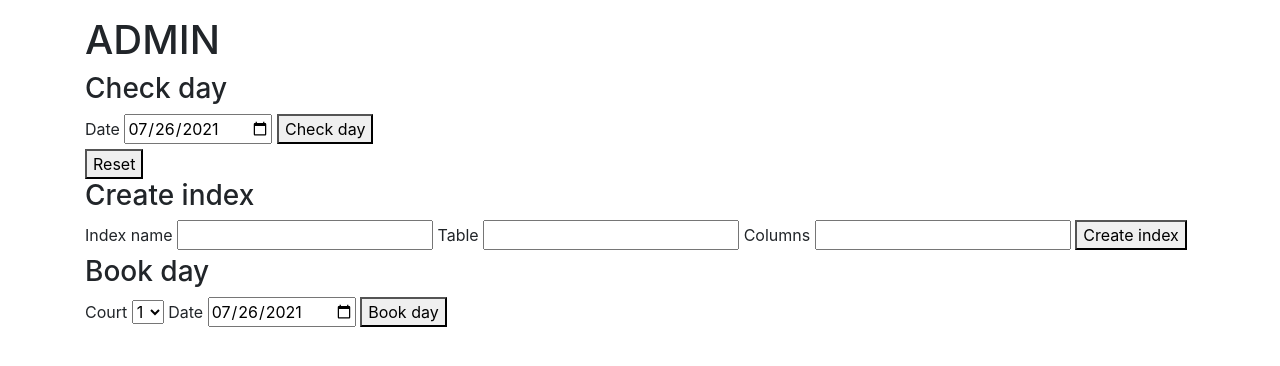
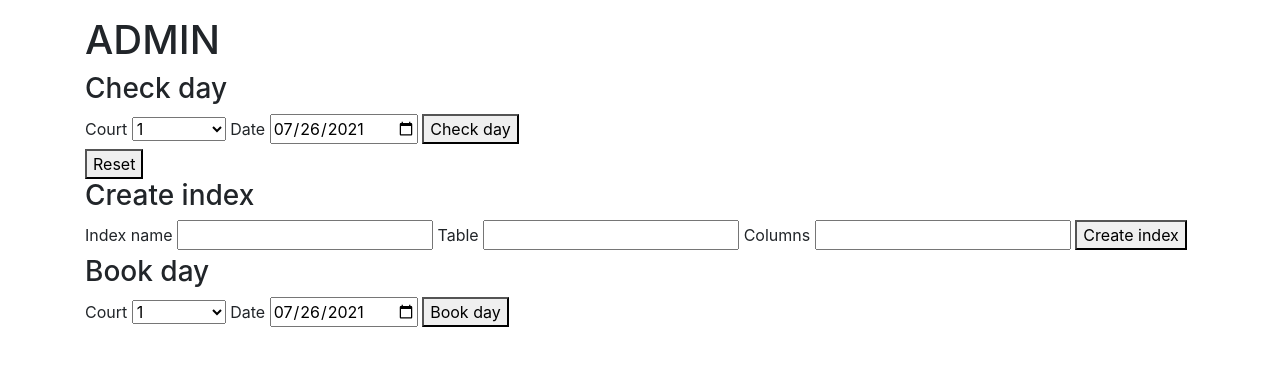
Before and after one commit to guiOsorio/Court-Scheduling-Platform, a Flask app: page /admin in a window 1280 px wide. Shown: the part 66-432 px from the top of the page. Run offline with Flask 2, Linux system fonts and the light colour scheme; a user stored in the database is signed in.

Commit message:
admin able to search bookings by court

```diff
--- a/app.py
+++ b/app.py
@@ -26,6 +26,7 @@ Session(app)
 # Arrays for SelectField choices
 numofpeople = ["2", "3", "4"]
 courts = ["1", "2", "3"]
+courts_all = ["1", "2", "3", "All courts"]
 possibletimes = ["Choose a time",
     "09:00", "09:30",
     "10:00", "10:30",
@@ -67,8 +68,8 @@ class CheckBookingsForm(FlaskForm):
     date = DateField('Date', format='%Y-%m-%d', default=datetime.now())
 
 # Admin book a court for a day form
-class BookDayForm(FlaskForm):
-    court = SelectField('Court', choices=courts)
+class CourtDayForm(FlaskForm):
+    court = SelectField('Court', choices=courts_all)
     date = DateField('Date', format='%Y-%m-%d', default=datetime.now())
 
 
@@ -195,13 +196,8 @@ def register():
 def logout():
     """Log user out"""
 
-    user_id = session["user_id"] # store current user's id
-
-
     # Forget any user_id
     session.clear()
-
-    flash("Goodbye", "info")
 
     # Redirect user to login form
     return redirect("/login")
@@ -219,6 +215,19 @@ def mybookings():
     # Connect to database
     con = sqlite3.connect("scheduling.db")
     cur = con.cursor()
+
+    # current_date in same format as added to db (string and %Y-%m-%d)
+    current_date = datetime.now()
+    current_date_str = current_date.strftime("%Y-%m-%d")
+
+    # get number of upcoming bookings for the current user
+    cur.execute("SELECT COUNT(*) FROM bookings WHERE user_id = :user_id AND date >= :current_date", {"user_id": user_id, "current_date": current_date_str})
+    upcoming_user_bookings = cur.fetchone()[0]
+
+    # check if there are any upcoming bookings, if not, return no upcoming bookings for {user}
+    if upcoming_user_bookings == 0:
+        msg = "You have no upcoming bookings"
+        return render_template("mybookings.html", form=form, msg=msg)
 
     if "check_day" in request.form and form.validate_on_submit():
 
@@ -238,16 +247,12 @@ def mybookings():
 
     if "show_all" in request.form:
 
-        # Find bookings for logged in user
+        # Find bookings for logged in user and add them to page
         cur.execute(""" SELECT week_day, date, time, court, people, booking_id FROM bookings
-                    WHERE user_id = :user_id ORDER BY date, time""", {"user_id": user_id})
+                    WHERE user_id = :user_id AND date >= :current_date ORDER BY date, time""", {"user_id": user_id, "current_date": current_date_str})
         bookings_data = cur.fetchall()
 
-        if not bookings_data:
-            msg = "No bookings for this account"
-            return render_template("mybookings.html", form=form, msg=msg)
-        else:
-            return render_template("mybookings.html", form=form, bd=bookings_data)
+        return render_template("mybookings.html", form=form, bd=bookings_data)
 
     if "delete_day" in request.form and form.validate_on_submit:
 
@@ -281,13 +286,14 @@ def mybookings():
 def admin():
 
     # Initialize forms
-    form_check = CheckBookingsForm()
-    form_bookday = BookDayForm()
+    form_check = CourtDayForm()
+    form_bookday = CourtDayForm()
 
     user_id = session["user_id"] # store current user's id
 
     # POST request for searching bookings for a certain day (default for today)
     if form_check.validate_on_submit():
+        court = form_check.court.data
         date = form_check.date.data # datetime.date
         selected_date = date.strftime("%Y-%m-%d") # string
 
@@ -295,14 +301,21 @@ def admin():
         con = sqlite3.connect("scheduling.db")
         cur = con.cursor()
 
-        # Find upcoming bookings for that day
-        cur.execute(""" SELECT week_day, date, time, court, people, booking_id FROM bookings
-                    WHERE date = :date ORDER BY time """, {"date": selected_date})
-        bookings_data = cur.fetchall()
-
+        # Find upcoming bookings for that day if all courts option is provided
+        if court == "All courts":
+            cur.execute(""" SELECT week_day, date, time, court, people, booking_id FROM bookings
+                        WHERE date = :date ORDER BY time """, {"date": selected_date})
+        else:
+            cur.execute(""" SELECT week_day, date, time, court, people, booking_id FROM bookings
+                        WHERE date = :date AND court = :court ORDER BY time """, {"date": selected_date, "court": court})
+        bookings_data = cur.fetchall() # populate data to display
         if not bookings_data:
-            msg = "No bookings for that day"
-            return render_template("admin.html", form_check=form_check, msg=msg, form_bookday=form_bookday)
+            if court == "All courts":
+                msg = "No bookings for the selected day"
+                return render_template("admin.html", form_check=form_check, msg=msg, form_bookday=form_bookday)
+            else:
+                msg = "No bookings for this court on the selected day"
+                return render_template("admin.html", form_check=form_check, msg=msg, form_bookday=form_bookday)
         else:
             return render_template("admin.html", form_check=form_check, bd=bookings_data, form_bookday=form_bookday)
 
@@ -371,7 +384,7 @@ def createindex():
 def bookday():
     # bookday route (only accepts POST) - admin has the ability to delete bookings for the selected day (if any exists) and disable bookings for that day
 
-    form_bookday = BookDayForm()
+    form_bookday = CourtDayForm()
 
     user_id = session["user_id"] # store current user's id, pass this into query
     court = form_bookday.court.data # pass this into query
@@ -417,62 +430,14 @@ def bookday():
 
     return redirect("/admin")
 
-# on mybookings page and admin page, only show upcoming bookings
-# have admin searches be able to be by court (have "all courts" option to show results for all courts)
+
+# NEXT TODOS
+# -------------------------------------------------------------------------------------------------------------------------------------------------------------------------------------
+# change admin forms to submit to /admin and figure it out by input submit id
 # have admin be able to search how many bookings there are for a specific day and show them and how many upcoming bookings there are in total and total bookings (past plus upcoming)
 # session not ending properly when I restart flask
 # admin registering
+# store admin in session as a boolean isAdmin if type is admin when logging in
 # admin_required
 # create helpers folder with files such as validations.py (to store validation functions), required.py (to store required functions like login_required), and more if necessary
-
-
-# APP REQUIREMENTS
-    # version 1.0 - original implementation for Luis
-        # form
-            # displays a calendar daypicker but with invalid dates disabled (already past dates, days where club is closed, days more than a month from today)
-            # displays only options of valid times (from 09:00 to 22:00, with a step of 30 minutes) (only enable to pick available times for the specific court)
-            # if reservation is for Saturday or Sunday, possibletimes are until 20:00 only (use possibletimesweekend array for choices)
-            # validation with date and time restrictions included (bookings need to be made a minimum of 30 minutes before playing time)
-            # bookings can only be made for the current and the next month
-        # database
-            # define schema (consider admin type)
-            # create tables
-            # insert SQL statements in app.py, where needed
-            # maximum of 2 bookings per day per person (1 hour) (except for admin)
-            # a booking is for 30 minutes (after booking is done, make the time for that specific day and court unavailable)
-            # have action for user to cancel booking, which makes the times of it available again
-            # create indexes where useful
-        # admin
-            # show all bookings for each court for the selected day (default for today)
-            # delete route (only accepts POST) - admin has the ability to delete any reservation for any day and to book a court for an extended period of time (more than 1 hour per day)
-            # createindex route (only accepts POST) - admin is able to create indexes on tables
-            # bookday route (only accepts POST) - admin has the ability to delete bookings for the selected day (if any exists) and disable bookings for that day
-            # have way to register an admin with a special login
-            # admin logs in as a regular user
-            # create function on helpers.py to restrict admin page to be accesible by admin only (similar to login_required)
-        # more
-            # send me an email when an booking or cancellation is made, with the action's info
-            # send email to user after a booking is made
-            # send email to user if one of its bookings are cancelled (both by the user himself or an admin)
-            # if there are bookings in the next hour, send me an email with all the bookings
-            # if a user has a booking in the next hour, send him an email
-            # schedule Python code to run every 6 months to remove bookings from database and other features if needed
-            # page which shows all current bookings for the logged in account
-            # basic styling
-            # organize code
-            # deploy and show to Luis
-    # version 2.0 - goal is to be a platform where users can book a court for different clubs
-        # change bookings to be of 1 hour instead of 30 minutes, while still allowing appointments to start at hour:00 and hour:30 (don't forget to update booking validation)
-        # create new table to store different clubs (have club_name, number of courts, opening times, exact location, address)
-        # update schema
-        # have map (use mapbox) showing location of all courts
-        # create a profile page for each tennis club
-        # when booking, have option to select club (only show affiliated clubs). After selecting club, go to a new page where a booking for that club can be made
-        # update queries to show results for club when relevant
-        # update queries to show the club where the booking is made
-        # update insert and delete queries to only delete bookings for specified club
-        # have type super-admin (has the ability to do be an admin for every club in every sport)
-        # admin type only allows to perform actions on the admin's specific club
-        # contacts page
-    # version 3.0 - have booking tennis courts be one of many possible types of bookings to be made, implement booking for other sports such as soccer, basketball, etc
-    # version 4.0 - implement non-sport related bookings, such as for restaurant tables, offices (like lawyer, doctor, etc), hair salons, etc
+# -------------------------------------------------------------------------------------------------------------------------------------------------------------------------------------
--- a/templates/admin.html
+++ b/templates/admin.html
@@ -8,6 +8,9 @@
 
     <form action="/admin" method="POST">
         {{ form_check.csrf_token }}
+
+        {{ form_check.court.label }}
+        {{ form_check.court }}
 
         {{ form_check.date.label }}
         {{ form_check.date }}
```
Also changed, not shown: scheduling.db, 3 other files.
